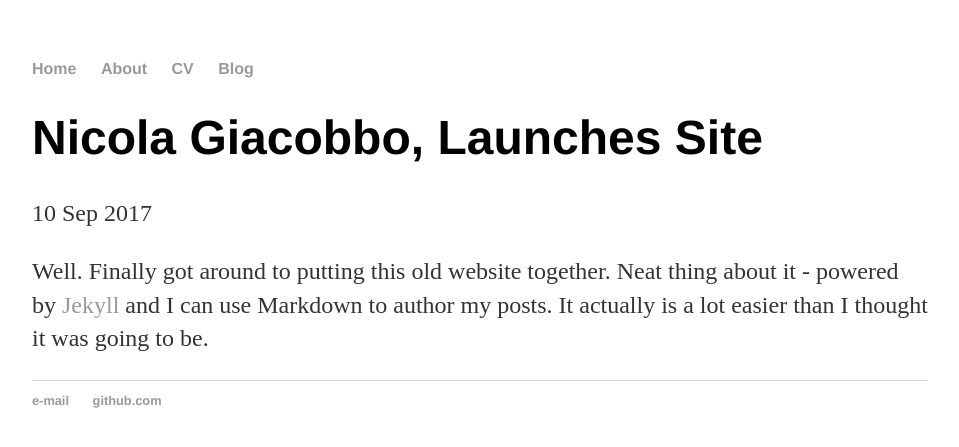
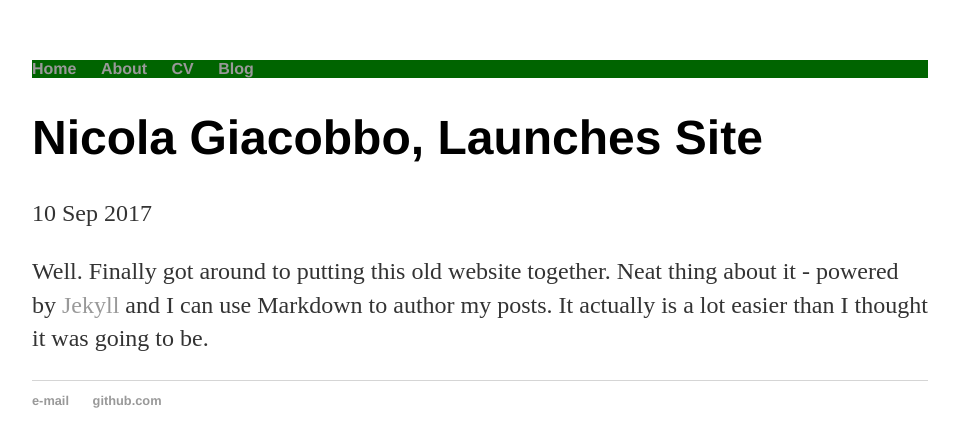
Before and after one commit to GiacobboNicola/giacobbonicola.github.io, a Jekyll site: the page built from _posts/2017-09-10-nicola-giacobbo-site-launched.md, in a window 1280 px wide. Shown: the top 447 px of the page, without its empty margins (160-1119 px from the left). Built offline with Jekyll 4.4.1, drawn with Linux system fonts in a browser that asks for light colours.

Commit message:
Update default.html

```diff
--- a/_layouts/default.html
+++ b/_layouts/default.html
@@ -13,7 +13,7 @@
 		</head>
 		<body>
 			<!-- Navigation -->
-			<nav bgcolor="darkgreen">
+			<nav style="background:darkgreen;">
 	    		<ul>
 	        		<li><a href="/">Home</a></li>
 		        	<li><a href="/about">About</a></li>
```
